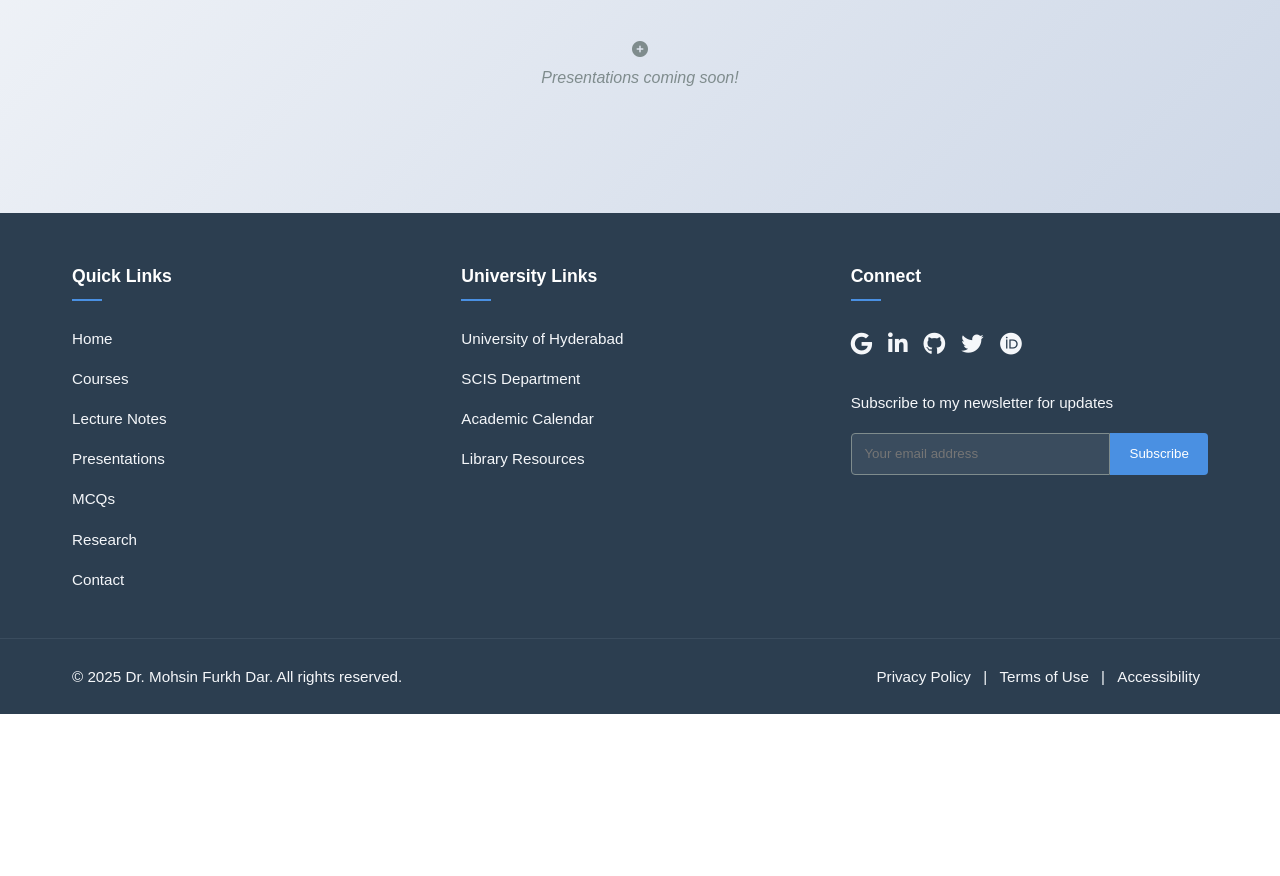
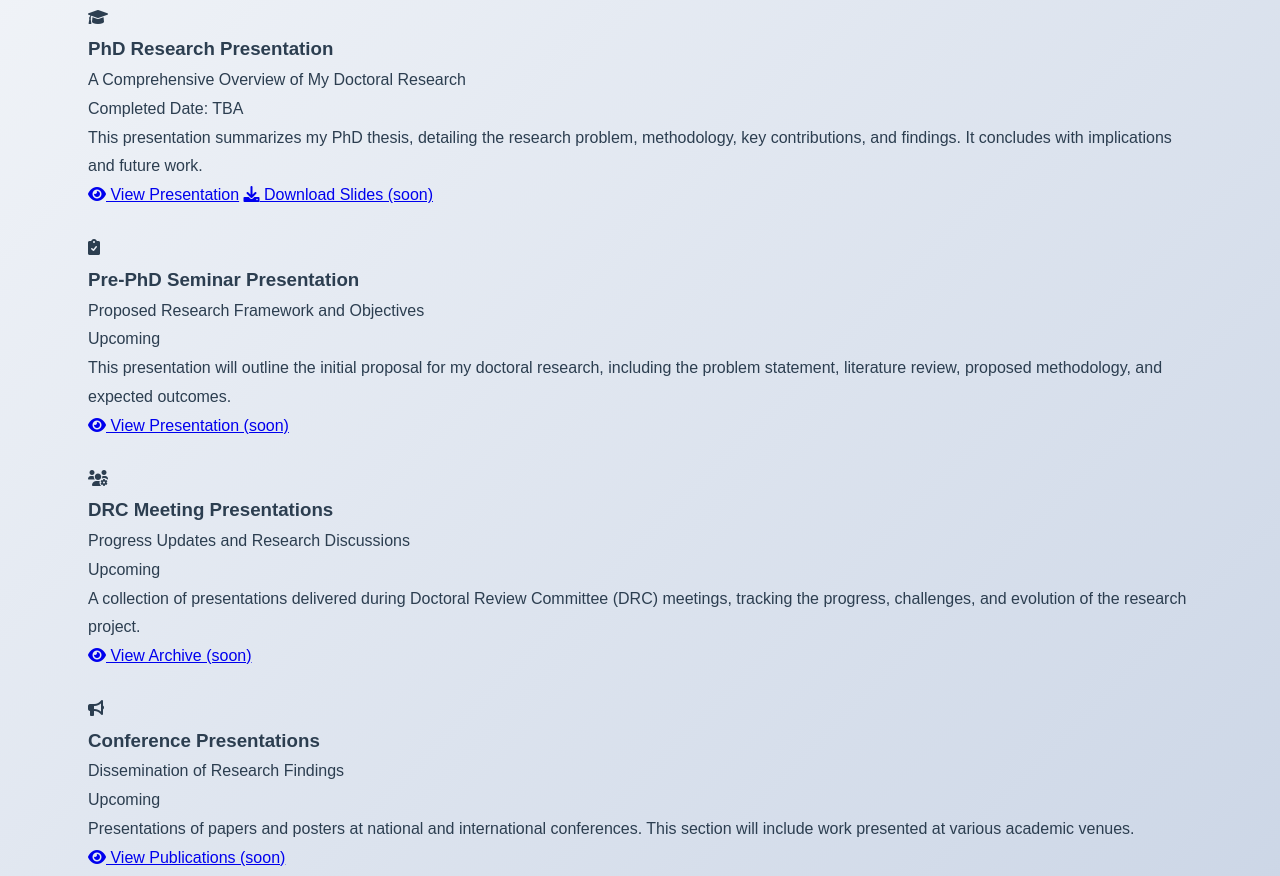
Before and after one commit to MohsinFurkh/Presentations, a plain HTML site: page PhD Research Presentation/index.html in a window 1280 px wide. Shown: the part 337-1213 px from the top of the page. Before the commit the page ends 1051 px from the top, so only its background shows below. Drawn offline with Linux system fonts and the light colour scheme.

Commit message:
feat: Add PhD presentation page and placeholders

```diff
--- a/PhD Research Presentation/index.html
+++ b/PhD Research Presentation/index.html
@@ -46,10 +46,94 @@
         <main>
             <section id="presentations" class="section">
                 <div class="presentation-list-detailed">
-                    <!-- Presentation items will be added here -->
-                    <div class="empty-message">
-                        <i class="fas fa-plus-circle"></i>
-                        <p>Presentations coming soon!</p>
+                    <!-- PhD Final Viva Voce -->
+                    <div class="presentation-card-detailed">
+                        <div class="presentation-card-header">
+                            <div class="presentation-card-icon-container">
+                                <i class="fas fa-graduation-cap presentation-card-icon"></i>
+                            </div>
+                            <div class="presentation-card-title">
+                                <h3>PhD Research Presentation</h3>
+                                <p class="presentation-card-subtitle">A Comprehensive Overview of My Doctoral Research</p>
+                            </div>
+                            <div class="presentation-card-meta">
+                                <span class="badge-status-completed">Completed</span>
+                                <span class="presentation-card-date">Date: TBA</span>
+                            </div>
+                        </div>
+                        <div class="presentation-card-body">
+                            <p>This presentation summarizes my PhD thesis, detailing the research problem, methodology, key contributions, and findings. It concludes with implications and future work.</p>
+                        </div>
+                        <div class="presentation-card-footer">
+                            <a href="PhD Presentation.html" class="btn-primary"><i class="fas fa-eye"></i> View Presentation</a>
+                            <a href="#" class="btn-secondary disabled"><i class="fas fa-download"></i> Download Slides (soon)</a>
+                        </div>
+                    </div>
+
+                    <!-- Pre-PhD Seminar -->
+                    <div class="presentation-card-detailed">
+                        <div class="presentation-card-header">
+                            <div class="presentation-card-icon-container">
+                                <i class="fas fa-clipboard-check presentation-card-icon"></i>
+                            </div>
+                            <div class="presentation-card-title">
+                                <h3>Pre-PhD Seminar Presentation</h3>
+                                <p class="presentation-card-subtitle">Proposed Research Framework and Objectives</p>
+                            </div>
+                            <div class="presentation-card-meta">
+                                <span class="badge-status-placeholder">Upcoming</span>
+                            </div>
+                        </div>
+                        <div class="presentation-card-body">
+                            <p>This presentation will outline the initial proposal for my doctoral research, including the problem statement, literature review, proposed methodology, and expected outcomes.</p>
+                        </div>
+                        <div class="presentation-card-footer">
+                            <a href="#" class="btn-primary disabled"><i class="fas fa-eye"></i> View Presentation (soon)</a>
+                        </div>
+                    </div>
+
+                    <!-- DRC Meetings -->
+                    <div class="presentation-card-detailed">
+                        <div class="presentation-card-header">
+                            <div class="presentation-card-icon-container">
+                                <i class="fas fa-users-cog presentation-card-icon"></i>
+                            </div>
+                            <div class="presentation-card-title">
+                                <h3>DRC Meeting Presentations</h3>
+                                <p class="presentation-card-subtitle">Progress Updates and Research Discussions</p>
+                            </div>
+                            <div class="presentation-card-meta">
+                                <span class="badge-status-placeholder">Upcoming</span>
+                            </div>
+                        </div>
+                        <div class="presentation-card-body">
+                            <p>A collection of presentations delivered during Doctoral Review Committee (DRC) meetings, tracking the progress, challenges, and evolution of the research project.</p>
+                        </div>
+                        <div class="presentation-card-footer">
+                            <a href="#" class="btn-primary disabled"><i class="fas fa-eye"></i> View Archive (soon)</a>
+                        </div>
+                    </div>
+
+                    <!-- Conference Presentations -->
+                    <div class="presentation-card-detailed">
+                        <div class="presentation-card-header">
+                            <div class="presentation-card-icon-container">
+                                <i class="fas fa-bullhorn presentation-card-icon"></i>
+                            </div>
+                            <div class="presentation-card-title">
+                                <h3>Conference Presentations</h3>
+                                <p class="presentation-card-subtitle">Dissemination of Research Findings</p>
+                            </div>
+                            <div class="presentation-card-meta">
+                                <span class="badge-status-placeholder">Upcoming</span>
+                            </div>
+                        </div>
+                        <div class="presentation-card-body">
+                            <p>Presentations of papers and posters at national and international conferences. This section will include work presented at various academic venues.</p>
+                        </div>
+                        <div class="presentation-card-footer">
+                            <a href="#" class="btn-primary disabled"><i class="fas fa-eye"></i> View Publications (soon)</a>
+                        </div>
                     </div>
                 </div>
             </section>
```
